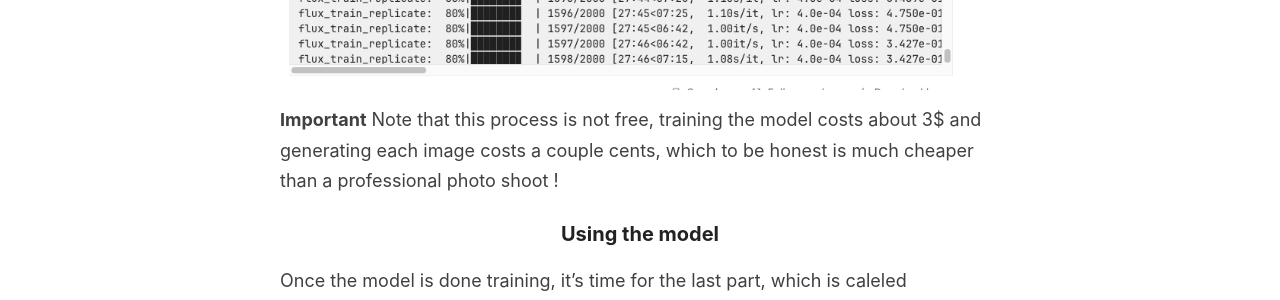
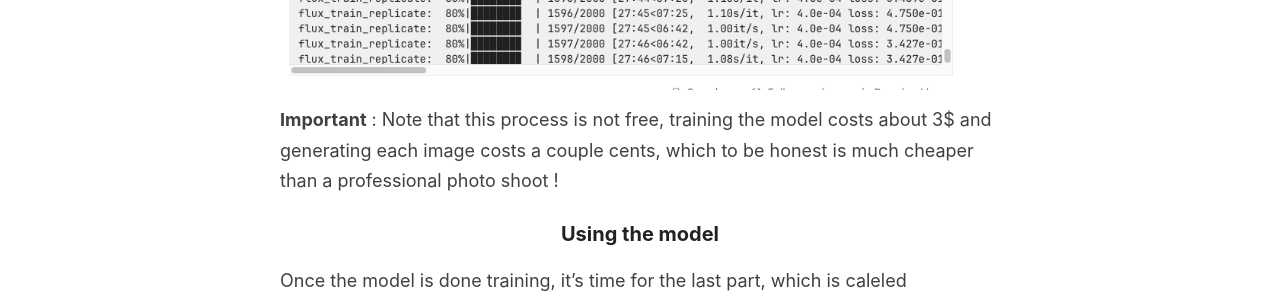
Before and after one commit to everythingdata-ai/everythingdata-ai.github.io, a Jekyll site: the page built from _posts/2025-01-08-personal-genai.md, in a window 1280 px wide and 900 px high, scrolled down 4932 px. Shown: the part 151-451 px from the top of the window. Built offline with Jekyll 4.4.1, drawn with Linux system fonts in a browser that asks for light colours.

```diff
--- a/_posts/2025-01-08-personal-genai.md
+++ b/_posts/2025-01-08-personal-genai.md
@@ -81,7 +81,7 @@ The training might take up to an hour.
 
 ![LORA 5](/images/posts/2025/01/lora-05.png)
 
-**Important** Note that this process is not free, training the model costs about 3$ and generating each image costs a couple cents, which to be honest is much cheaper than a professional photo shoot !
+**Important** : Note that this process is not free, training the model costs about 3$ and generating each image costs a couple cents, which to be honest is much cheaper than a professional photo shoot !
 
 ### Using the model
 
```
Also changed, not shown: other parts of _posts/2025-01-08-personal-genai.md (+1 -1 lines).
